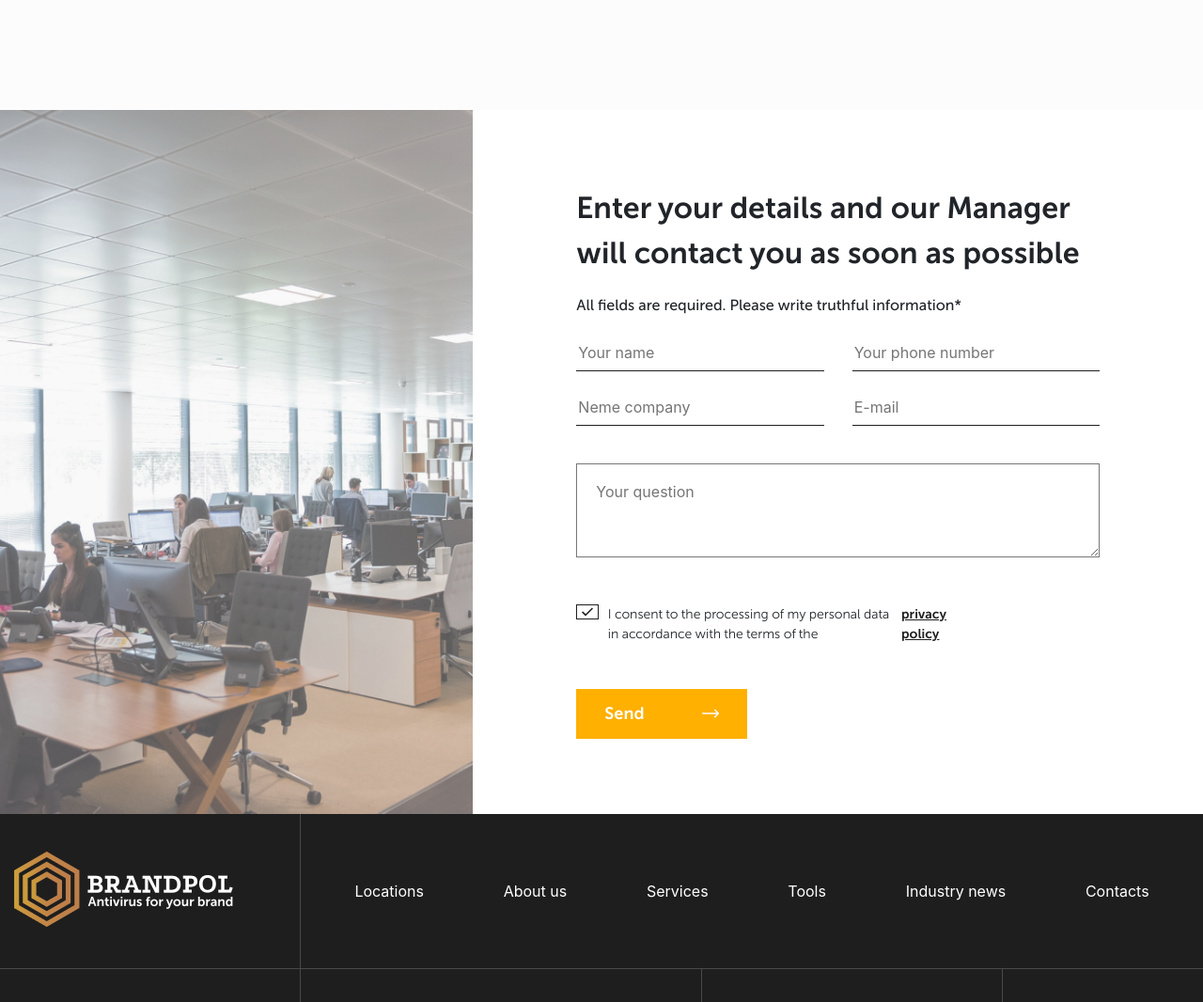
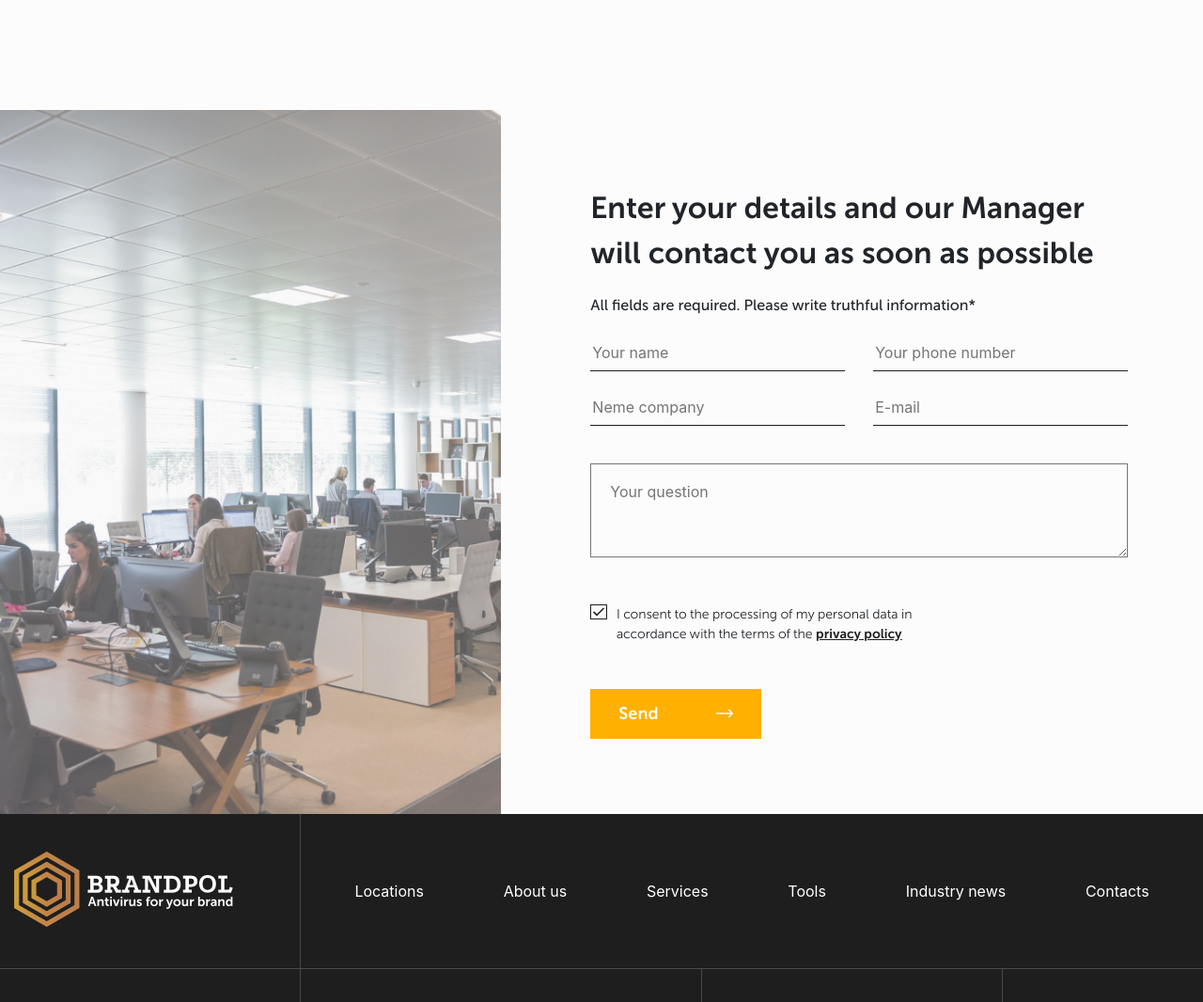
Before and after one commit to VladislavVB/brand, a website: page src/serm.html in a window 1280 px wide. Shown: the part 6457-7523 px from the top of the page at 94% size. Drawn offline with nearby package versions, Linux system fonts and the light colour scheme; a script that the page names is missing.

Commit message:
fix form in serm

```diff
--- a/src/serm.html
+++ b/src/serm.html
@@ -985,14 +985,17 @@
     </div>
   </section>
   <!-- конец faq -->
-  <section id="contacts" class="form section">
-    <div class="row form-width">
-      <div class="col-md-5 form-img none-sm">
+  <!-- начало contacts -->
+  <section id="contacts" class="form section bg-light-blue">
+    <div class="container-fluid">
+      <div class="row   ">
+        <div class="col-md-5 form-img none-sm padding-none">
           <img src="img/form/Rectangle.png" alt="">
         </div>
-      <div class="col-md-12 col-lg-7">
+        <div class="col-md-12 col-lg-7 form-content-right">
           <div class="form-content">
-          <div class="form-content-title">Enter your details and our Manager will contact you as soon as possible</div>
+            <div class="form-content-title">Enter your details and our Manager will contact you as soon as possible
+            </div>
             <div class="form-content-description">All fields are required. Please write truthful information*</div>
             <form class="form-form" action="#">
               <div class="row">
@@ -1005,9 +1008,10 @@
                 <div class="form-description">
                   <div class="form-text">
                     <input id="form-policy" class="form-policy" type="checkbox" checked="checked">
-                  <label for="form-policy" class="form-text-description footer-card-policy-text-cheak">I consent to the
+                    <label for="form-policy" class="form-text-description footer-card-policy-text-cheak footer-form-card-policy-text-cheak"><div>I consent to
+                      the
                       processing of my personal data in accordance with
-                    the terms of the <a href="#">privacy policy</a></label>
+                      the terms of the <a href="#">privacy policy</a></div></label>
                   </div>
                   <button onclick="sendSuccess()" class="form-button">Send <img class="" src="img/form/send.png"
                       alt=""></button>
@@ -1020,7 +1024,10 @@
           </div>
         </div>
       </div>
+    </div>
+
   </section>
+  <!-- конец contacts -->
   <!-- конец footer -->
   <!-- начало footer -->
   <footer class="footer">
```
Also changed, not shown: src/services.html (+1 -4 lines). Lines whose indentation alone changed are shown as unchanged.
